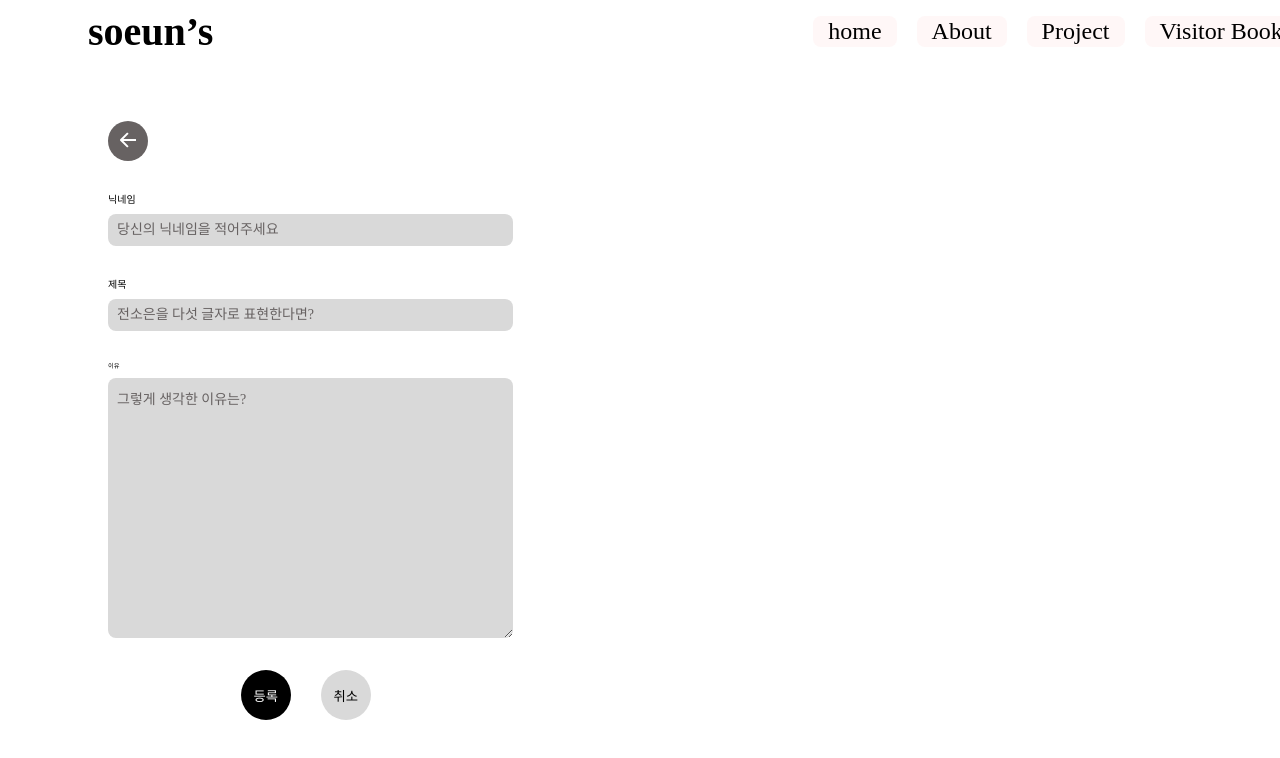
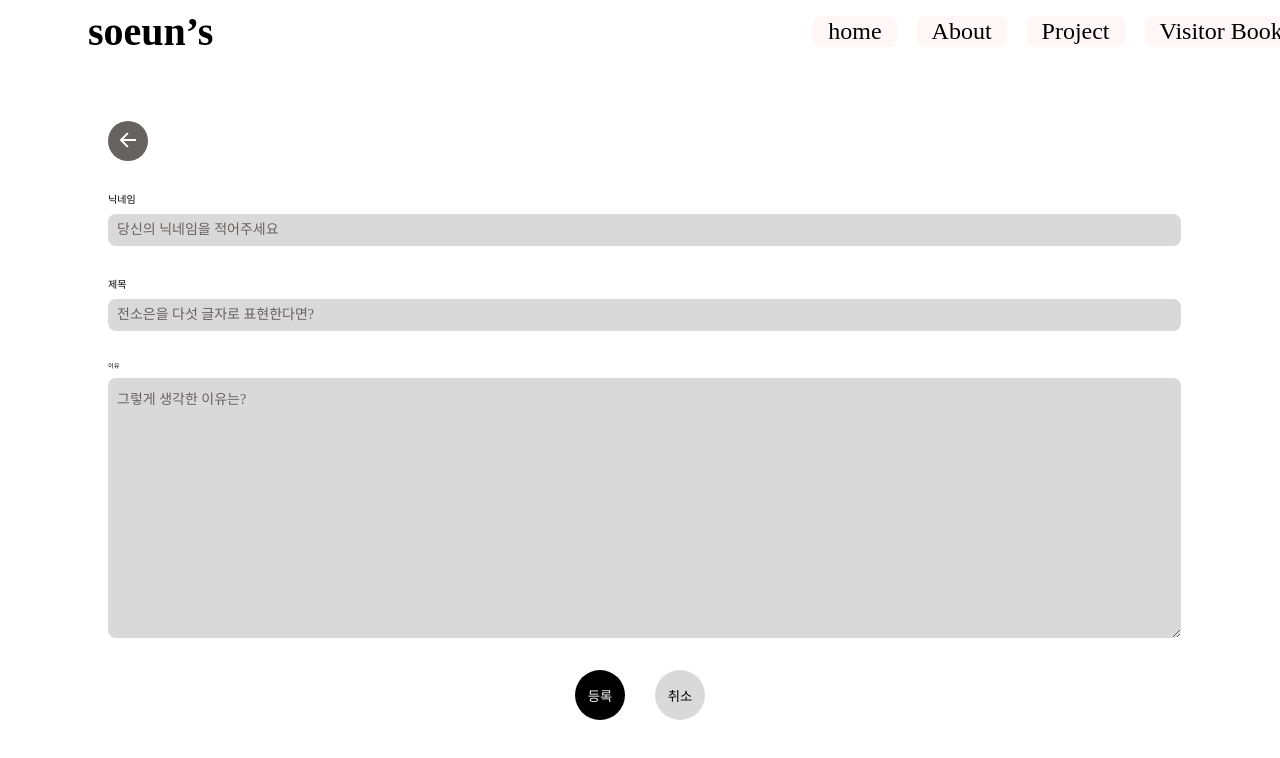
Before and after one commit to sobokki/sobokkiWorld, a Next.js app: page /writing in a window 1280 px wide. Shown: the top 758 px of the page. Built offline with nearby package versions, Linux system fonts and the light colour scheme.

Commit message:
writingform 크기 수정

```diff
--- a/src/app/(pages)/layout.tsx
+++ b/src/app/(pages)/layout.tsx
@@ -20,7 +20,6 @@ export default function PageLayout({
         <Nav />
         <div className={styles.contents}>
           <MainImg />
-
           {children}
         </div>
       </body>
--- a/src/app/(pages)/writing/page.tsx
+++ b/src/app/(pages)/writing/page.tsx
@@ -2,8 +2,8 @@ import WritingForm from "@/app/components/writePage/WritingForm";
 
 export default function WritingPage() {
   return (
-    <div>
+    <>
       <WritingForm />
-    </div>
+    </>
   );
 }
--- a/src/app/components/writePage/writing.module.scss
+++ b/src/app/components/writePage/writing.module.scss
@@ -1,10 +1,7 @@
 @import "../../main.scss";
 .writingWrapper {
+  width: 100%;
   padding: 3rem 10rem 0 10rem;
-  // display: flex;
-  //flex-direction: column;
-
-  width: 100%;
 
   @include tablet {
     width: 44rem;
--- a/src/app/firebaseConfig.tsx
+++ b/src/app/firebaseConfig.tsx
@@ -1,7 +1,6 @@
-// Import the functions you need from the SDKs you need
 import { initializeApp } from "firebase/app";
 import { getFirestore } from "firebase/firestore";
-// Your web app's Firebase configuration
+
 const firebaseConfig = {
   apiKey: process.env.NEXT_PUBLIC_FIREBASE_API_KEY,
   authDomain: "sobokkiworld.firebaseapp.com",
@@ -11,11 +10,10 @@ const firebaseConfig = {
   appId: process.env.NEXT_PUBLIC_FIREBASE_APP_ID,
 };
 
-// Initialize Firebase
 const app = initializeApp(firebaseConfig);
 
 export default app;
-// Initialize Firestore
+
 const db = getFirestore(app);
 
 export { db };
```
